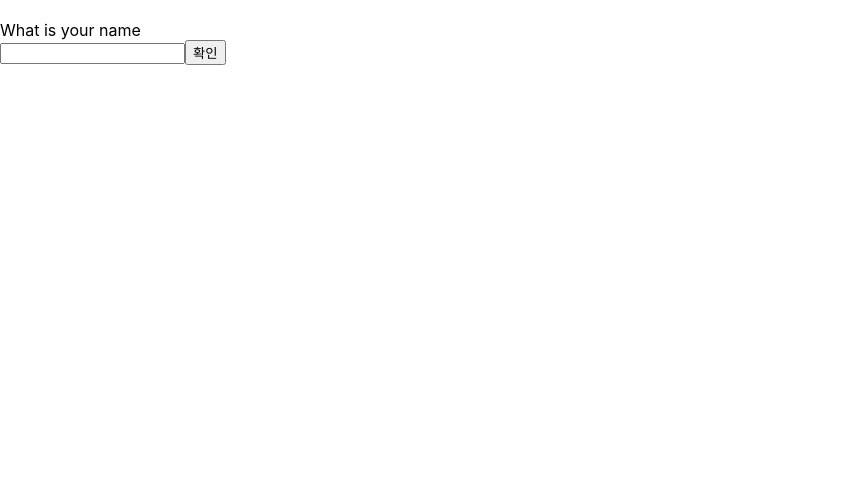
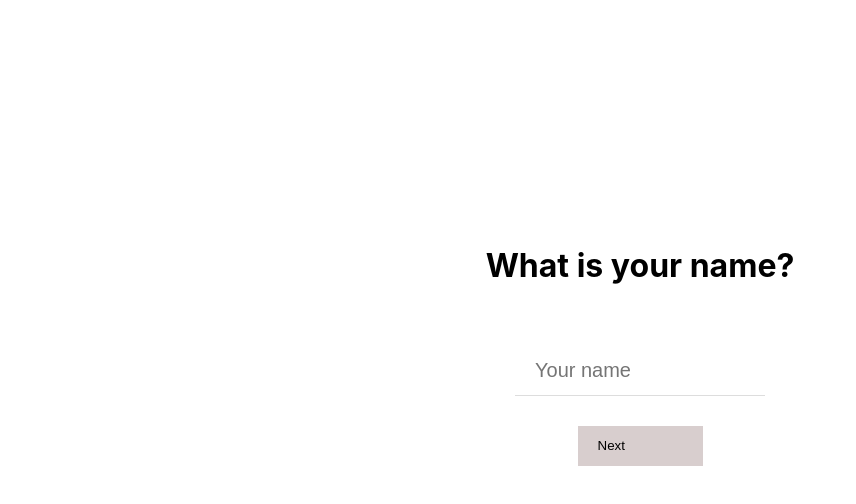
Before and after one commit to jinhwansuh/nextjs-real-time-chatting, a Next.js app in the folder client/: page / in a window 1280 px wide. Shown: the top 504 px of the page, without its empty margins (0-856 px from the left). Built offline with nearby package versions, Linux system fonts and the light colour scheme.

Commit message:
design(client): 이름 받는 폼 디자인 변경

```diff
--- a/client/src/components/layout/index.tsx
+++ b/client/src/components/layout/index.tsx
@@ -1,5 +1,6 @@
 import { FormEvent, useState } from 'react';
 import { useRecoilState } from 'recoil';
+import styled from 'styled-components';
 import { user } from '../../atoms/user';
 
 const Layout = ({ children }: any) => {
@@ -8,27 +9,71 @@ const Layout = ({ children }: any) => {
 
   const handleUserName = (e: FormEvent<HTMLFormElement>) => {
     e.preventDefault();
-    setUserState({ name: userName });
-    setUserName('');
+    const inputUserName = userName.trim();
+    if (inputUserName !== '') {
+      setUserState({ name: inputUserName });
+      setUserName('');
+    }
   };
 
   if (userState.name.length === 0)
     return (
-      <main>
-        <form onSubmit={handleUserName}>
-          What is your name
-          <div>
-            <input
-              value={userName}
-              onChange={(e) => setUserName(e.target.value)}
-            />
-            <button> 확인 </button>
-          </div>
-        </form>
-      </main>
+      <StyledMain>
+        <h1>What is your name?</h1>
+        <StyledForm onSubmit={handleUserName}>
+          <StyledInput
+            type="text"
+            placeholder="Your name"
+            value={userName}
+            onChange={(e) => setUserName(e.target.value)}
+          />
+          <StyledButton>Next</StyledButton>
+        </StyledForm>
+      </StyledMain>
     );
 
   return <>{children}</>;
 };
 
+const StyledMain = styled.main`
+  flex-direction: column;
+  justify-content: center;
+  align-items: center;
+  width: 500px;
+`;
+const StyledForm = styled.form`
+  margin-top: 40px;
+  width: 50%;
+  display: flex;
+  flex-direction: column;
+`;
+const StyledInput = styled.input`
+  display: block;
+  border: none;
+  border-bottom: 1px solid #ddd;
+  width: 100%;
+  height: 50px;
+  font-size: 20px;
+  padding-left: 20px;
+  &:focus {
+    outline: none;
+    border-bottom: 2px solid black;
+  }
+`;
+
+const StyledButton = styled.button`
+  display: block;
+  margin-top: 30px;
+  width: 50%;
+  height: 40px;
+  align-self: center;
+  border: none;
+  text-align: start;
+  padding-left: 20px;
+  background-color: #d8cece;
+  cursor: pointer;
+  &:hover {
+    background-color: #aaa;
+  }
+`;
 export default Layout;
```
